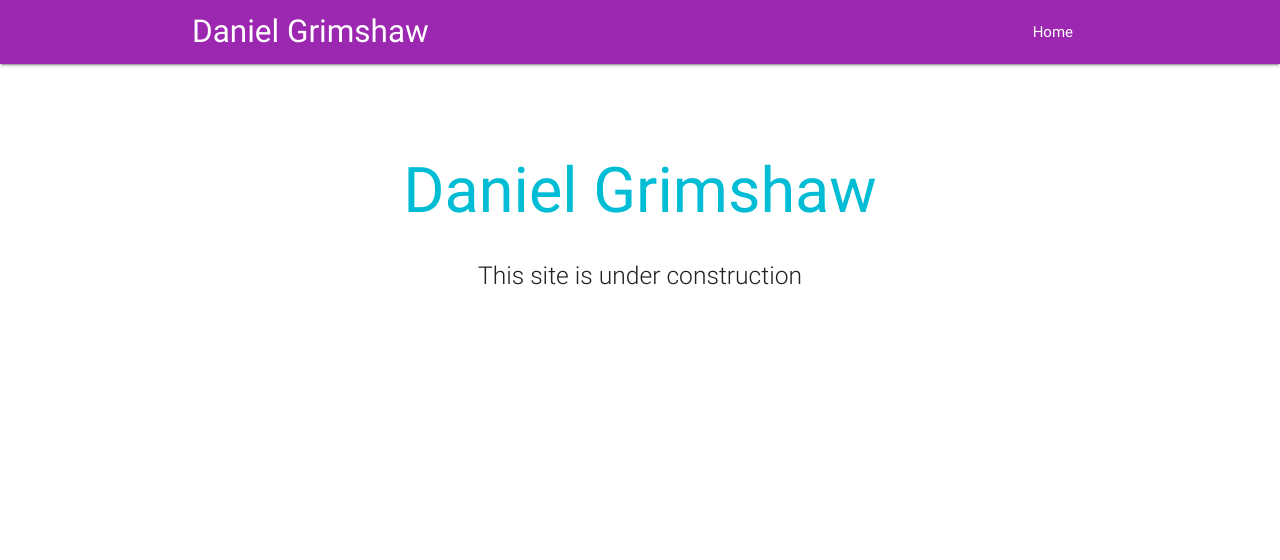
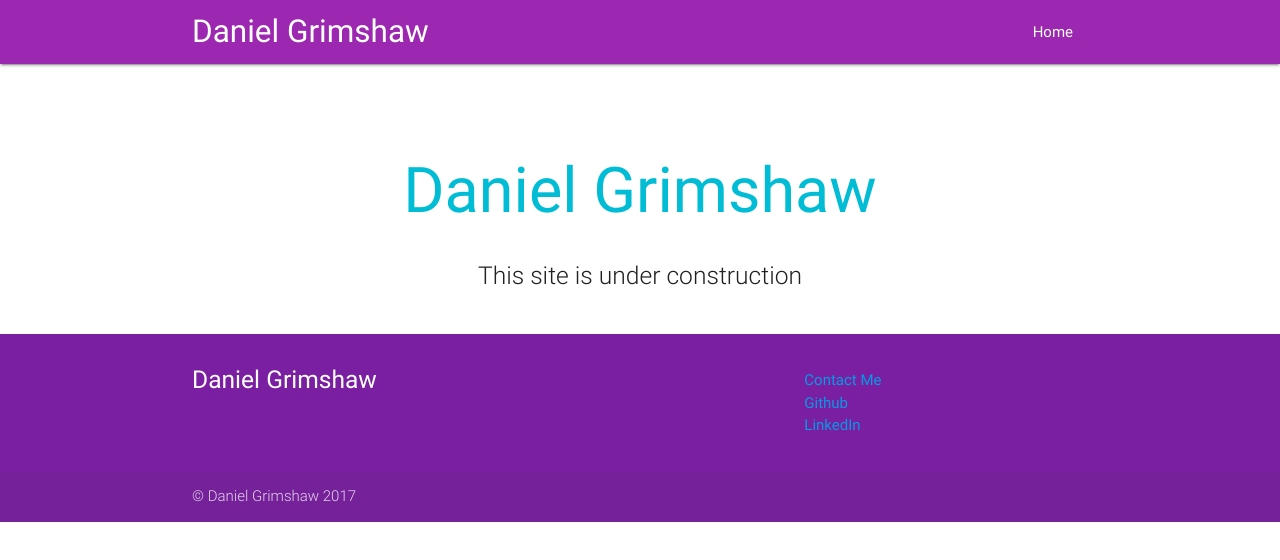
Before and after one commit to danielgrimshaw/danielgrimshaw.github.io, a plain HTML site: page index.html in a window 1280 px wide. Drawn offline with nearby package versions, Linux system fonts and the light colour scheme.

Commit message:
Add page footer

```diff
--- a/index.html
+++ b/index.html
@@ -9,6 +9,11 @@
     <meta name="viewport" content="width=device-width, initial-scale=1.0" />
 </head>
 <body>
+    <script type="text/javascript" src="https://code.jquery.com/jquery-2.1.1.min.js"></script>
+    <script type="text/javascript" src="js/materialize.min.js"></script>
+    <script type="text/javascript" src="js/init.js"></script>
+
+
     <nav class="purple" role="navigation">
         <div class="nav-wrapper container"><a id="logo-container" href="#" class="brand-logo">Daniel Grimshaw</a>
             <ul class="right hide-on-med-and-down">
@@ -22,11 +27,6 @@
         </div>
     </nav>
 
-    <!-- import jQuery before materialize -->
-    <script type="text/javascript" src="https://code.jquery.com/jquery-2.1.1.min.js"></script>
-    <script type="text/javascript" src="js/materialize.min.js"></script>
-    <script type="text/javascript" src="js/init.js"></script>
-
     <div class="section">
         <div class="container">
             <br />
@@ -37,5 +37,27 @@
             </div>
         </div>
     </div>
+
+    <footer class="page-footer purple darken-2">
+	    <div class="container">
+		    <div class="row">
+			    <div class="col l6 s12">
+				    <h5 class="white-text">Daniel Grimshaw</h5>
+			    </div>
+			    <div class="col l4 offset-l2 s12">
+				    <ul>
+					    <li><a href="mailto://danielgrimshaw@berkeley.edu">Contact Me</a></li>
+					    <li><a href="https://github.com/danielgrimshaw">Github</a></li>
+					    <li><a href="https://www.linkedin.com/in/daniel-grimshaw/">LinkedIn</a></li>
+				    </ul>
+			    </div>
+		    </div>
+	    </div>
+	    <div class="footer-copyright">
+		    <div class="container">
+			    &copy; Daniel Grimshaw 2017
+		    </div>
+	    </div>
+    </footer>
 </body>
 </html>
```
